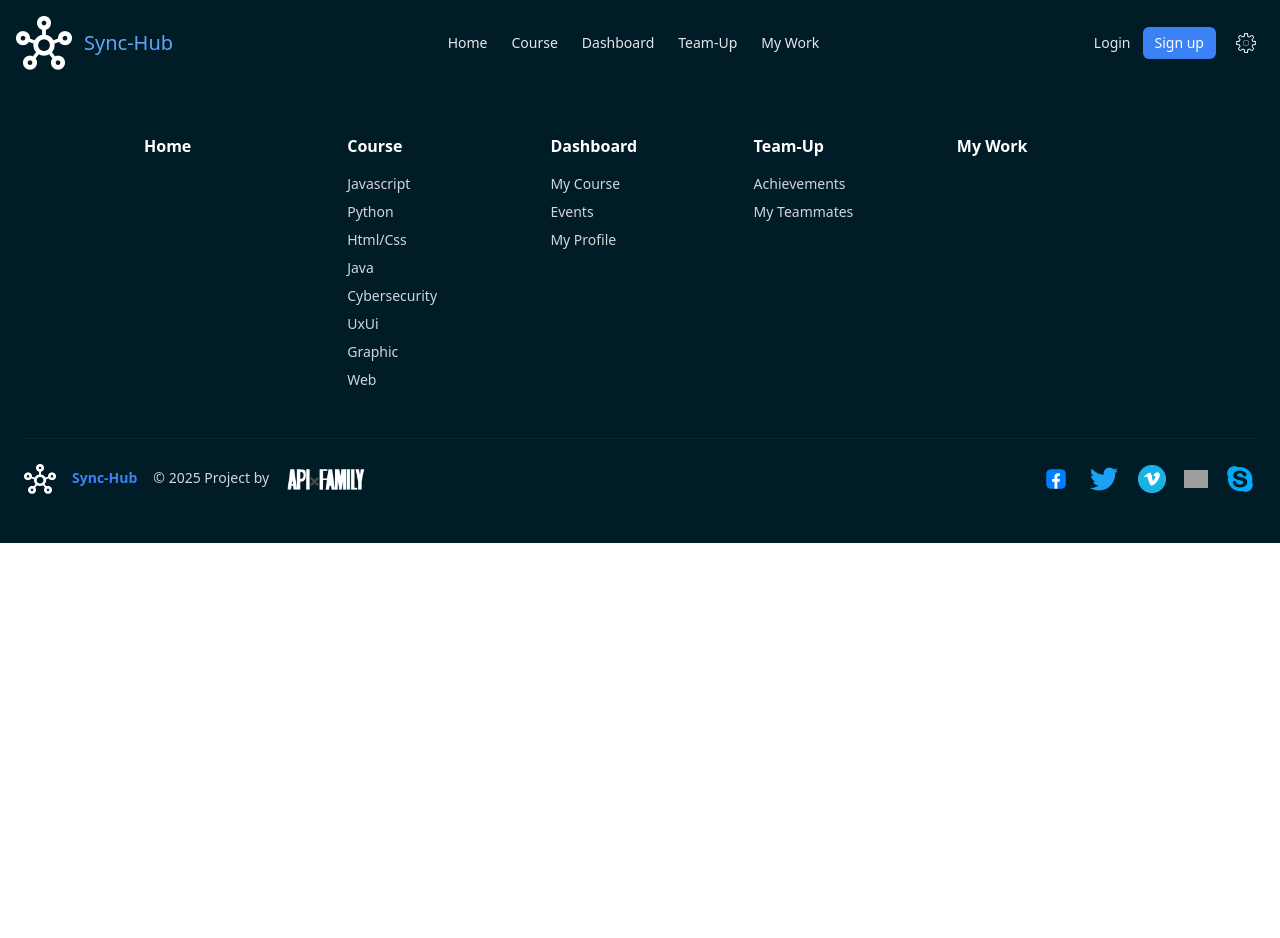
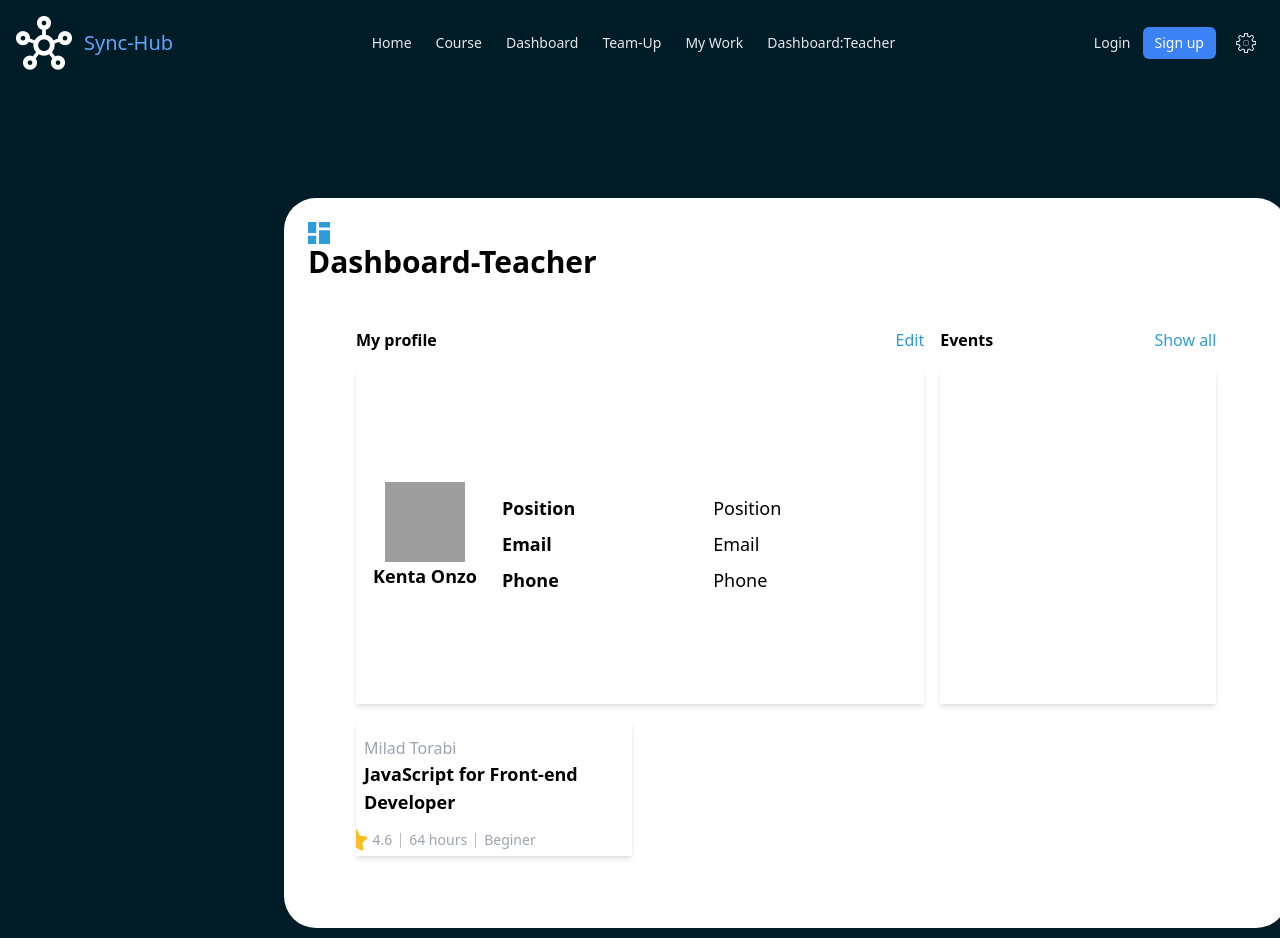
Before and after one commit to MatheusPaternez/course-hub-react-app, a React (Create React App) app: page /dashboard-teacher in a window 1280 px wide. Shown: the top 938 px of the page. Before the commit the page ends 800 px from the top, so only its background shows below. Built offline with nearby package versions, Linux system fonts and the light colour scheme; grey boxes are pictures that could not be loaded.

Commit message:
Add basic design for DashboardTeacherpage

```diff
--- a/src/App.js
+++ b/src/App.js
@@ -4,6 +4,7 @@ import LoginPopup from './pages/LoginPopup';
 import Header from './components/Header';
 import Footer from './components/Footer';
 import CourseSearch from './pages/CourseSearch';
+import DashboardTeacher from './pages/DashboardTeacher';
 
 export default function App() {
     return (
@@ -17,6 +18,7 @@ export default function App() {
                     <Route element={<Header/>}/>
                     <Route index element={<LoginPopup />} />
                     <Route path="course" element={<CourseSearch />} />
+                    <Route path="dashboard-teacher" element={<DashboardTeacher />} />
                 </Route>
             </Routes>
         </BrowserRouter>
--- a/src/components/Header.js
+++ b/src/components/Header.js
@@ -22,6 +22,8 @@ export default function Header() {
                     <Link to="/dashboard" className="hover:text-blue-500 transition">Dashboard</Link>
                     <Link to="/team-up" className="hover:text-blue-500 transition">Team-Up</Link>
                     <Link to="/my-work" className="hover:text-blue-500 transition">My Work</Link>
+                    {/*For teachers menu below */}
+                    <Link to="/dashboard-teacher" className="hover:text-blue-500 transition">Dashboard:Teacher</Link>
                 </nav>
 
                 {/* RIGHT: Actions / profile */}
--- /dev/null
+++ b/src/pages/DashboardTeacher.js
@@ -0,0 +1,60 @@
+import UserIcon from "../assets/img/user-icon.png";
+import { FaStar } from 'react-icons/fa';
+export default function DashboardTeacher() {
+    const courses = [{ courseId: '1', CourseTitle: 'Java Script for Front-End Developer', imgPath: '../assets/img/Course1.png', review: 4.5, teacher: 'Milad torabi', estimatedTime: 64, difficulty: 'Beginer' }, { courseId: '2', CourseTitle: 'Java Script for Front-End Developer', imgPath: '../assets/img/Course2.png', review: 4.6, teacher: 'Milad torabi', estimatedTime: 64, difficulty: 'Beginer' }, { courseId: '3', CourseTitle: 'Java Script for Front-End Developer', imgPath: '../assets/img/Course3.png', review: 4.2, teacher: 'Milad torabi', estimatedTime: 64, difficulty: 'Beginer' }, { courseId: '4', CourseTitle: 'Java Script for Front-End Developer', imgPath: '../assets/img/Course4.png', review: 4.5, teacher: 'Milad torabi', estimatedTime: 64, difficulty: 'Beginer' }, { courseId: '5', CourseTitle: 'Java Script for Front-End Developer', imgPath: '../assets/img/Course5.png', review: 4.5, teacher: 'Milad torabi', estimatedTime: 64, difficulty: 'Intermediate' }, { courseId: '6', CourseTitle: 'Java Script for Front-End Developer', imgPath: '../assets/img/Course6.png', review: 4.7, teacher: 'Milad torabi', estimatedTime: 64, difficulty: 'Expart' }];
+    return (
+        <>
+            <div className="w-screen h-full pl-16 pt-16 bg-[#001c27] grid grid-cols-[100px_1fr] h-screen">
+                {/*<Navbar />/* Navbar component */}
+                <div className="mt-12 ml-30 w-9/10 bg-white p-6 rounded-4xl col-start-2">
+                    <div className="w-fullitems-center justify-between relative bg-white">
+                        <svg width="22" height="22" viewBox="0 0 22 22" fill="none" xmlns="http://www.w3.org/2000/svg">
+                            <path d="M11 22V8.25H22V22M0 22V13.75H8.25V22M11 5.5V0H22V5.5M0 11V0H8.25V11" fill="#2D9CDB" />
+                        </svg>
+
+                        <h2 className="font-bold text-3xl col-span-2 col-start-2">Dashboard-Teacher</h2>
+                    </div>
+
+                    {/* This list going to be othercomponent */}
+                    <div className="w-full grid grid-cols-3 gap-4 items-center justify-center p-12">
+                        <div className="flex flex-row justify-between col-start-1 col-span-2"><p className="font-bold">My profile</p> <a href="#" className="text-[#2D9CDB]">Edit</a></div>
+                        <div className="flex flex-row justify-between col-start-3 col-span-1"><p className="font-bold">Events</p> <a href="#" className="text-[#2D9CDB]">Show all</a></div>
+                        <div className="h-[21rem] min-w-full w-max flex-shrink-0 overflow-hidden shadow-md col-start-1 col-span-2 flex flex-row items-center justify-between">
+                            <div className="flex flex-col flex-1 items-center justify-between">
+                                <img className="w-20 h-20 object-cover" alt="User icon"src={UserIcon}></img>
+                                <p className="font-bold text-lg">Kenta Onzo</p>
+                            </div>
+                            <div className="mt-4 px-2 flex-3 grid grid-cols-2 grid-rows-2 gap-2">
+                                <p className="font-bold text-lg">Position</p>
+                                <p className="text-lg">Position</p>
+                                <p className="font-bold text-lg">Email</p>
+                                <p className="text-lg">Email</p>
+                                <p className="font-bold text-lg">Phone</p>
+                                <p className="text-lg">Phone</p>
+                            </div>
+                        </div>
+                        <div className="h-[21rem] min-w-full w-max flex-shrink-0 overflow-hidden shadow-md col-start-3 col-span-1">
+
+                        </div>
+                        <div className="overflow-hidden shadow-md ol-start-1">
+                            <p className="text-gray-400 text-md mt-4 px-2">Milad Torabi</p>
+                            <p className="font-bold text-lg px-2">JavaScript for Front-end Developer</p>
+                            <div className="w-full grid grid-flow-col grid-cols-[22%-22%-6%-22%-6%-22%] items-center justify-center mt-2 p-1 pr-28">
+                                <FaStar className="h-6 w-6 text-amber-400 mr-1" />
+                                <p className="text-sm text-gray-400 font-medium">4.6</p>
+                                <svg className="mx-2" width="1" height="15" viewBox="0 0 1 24" fill="none" xmlns="http://www.w3.org/2000/svg">
+                                    <line x1="0.5" y1="2.18557e-08" x2="0.499999" y2="24" stroke="#929292" />
+                                </svg>
+                                <p className="text-sm text-gray-400 font-medium whitespace-nowrap">64 hours</p>
+                                <svg className="mx-2" width="1" height="15" viewBox="0 0 1 24" fill="none" xmlns="http://www.w3.org/2000/svg">
+                                    <line x1="0.5" y1="2.18557e-08" x2="0.499999" y2="24" stroke="#929292" />
+                                </svg>
+                                <p className="text-sm text-gray-400 font-medium">Beginer</p>
+                            </div>
+                        </div>
+                    </div>
+                </div>
+            </div>
+        </>
+    );
+}
```
